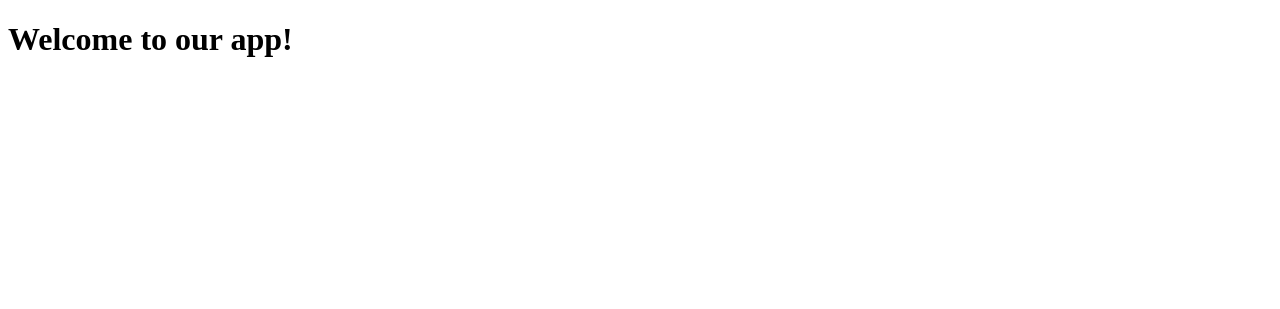
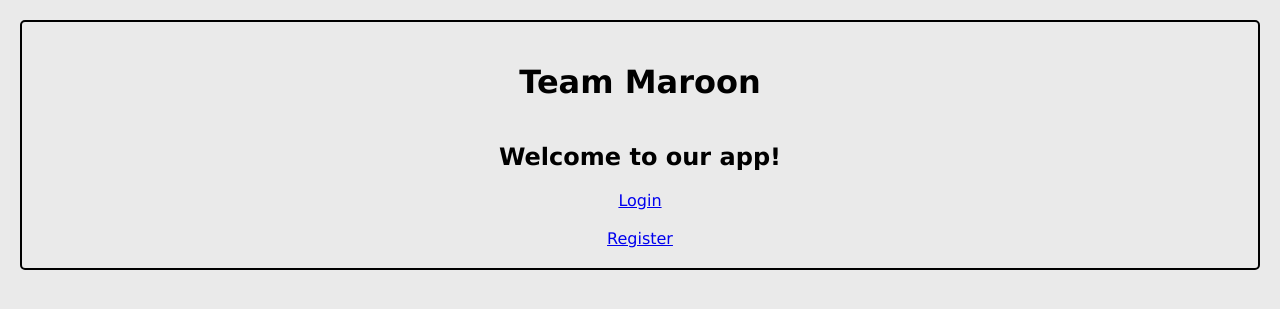
Before and after one commit to ConRobi/Social-Distribution-Project, a Django app: template MaroonSocialDistribution/SocialDistribution/templates/index.html in a window 1280 px wide. Shown: the top 309 px of the page. Run offline with Django 5.2, Linux system fonts and the light colour scheme; the template is opened without the code that fills it, so the values that code supplies are empty.

Commit message:
updated index page

```diff
--- a/MaroonSocialDistribution/SocialDistribution/static/css/default.css
+++ b/MaroonSocialDistribution/SocialDistribution/static/css/default.css
@@ -272,3 +272,13 @@ form button {
     padding: 10px;
     margin: 20px;
 }
+
+.home-page {
+    display: flex;
+    flex-direction: column;
+    align-items: center;
+    border: 2px solid black;
+    border-radius: 5px;
+    margin: 20px;
+    padding: 20px;
+}
--- a/MaroonSocialDistribution/SocialDistribution/templates/index.html
+++ b/MaroonSocialDistribution/SocialDistribution/templates/index.html
@@ -3,9 +3,20 @@
 <head>
     <meta charset="UTF-8">
     <meta name="viewport" content="width=device-width, initial-scale=1.0">
+    <meta name="csrf-token" content="{{ csrf_token }}">
+    {% load static %}
+
+    <link rel="stylesheet" type="text/css" href="{% static 'css/default.css' %}">
     <title>Distributed Social Networking Project</title>
 </head>
 <body>
-    <h1>Welcome to our app!</h1>
+
+    <div class="home-page">
+        <h1>Team Maroon</h1>
+        <h2>Welcome to our app!</h2>
+        <a href="{% url 'SocialDistribution:author-login' %}">Login</a>
+        <br>
+        <a href="{% url 'SocialDistribution:create-profile' %}">Register</a>
+    </div>
 </body>
 </html>
```
